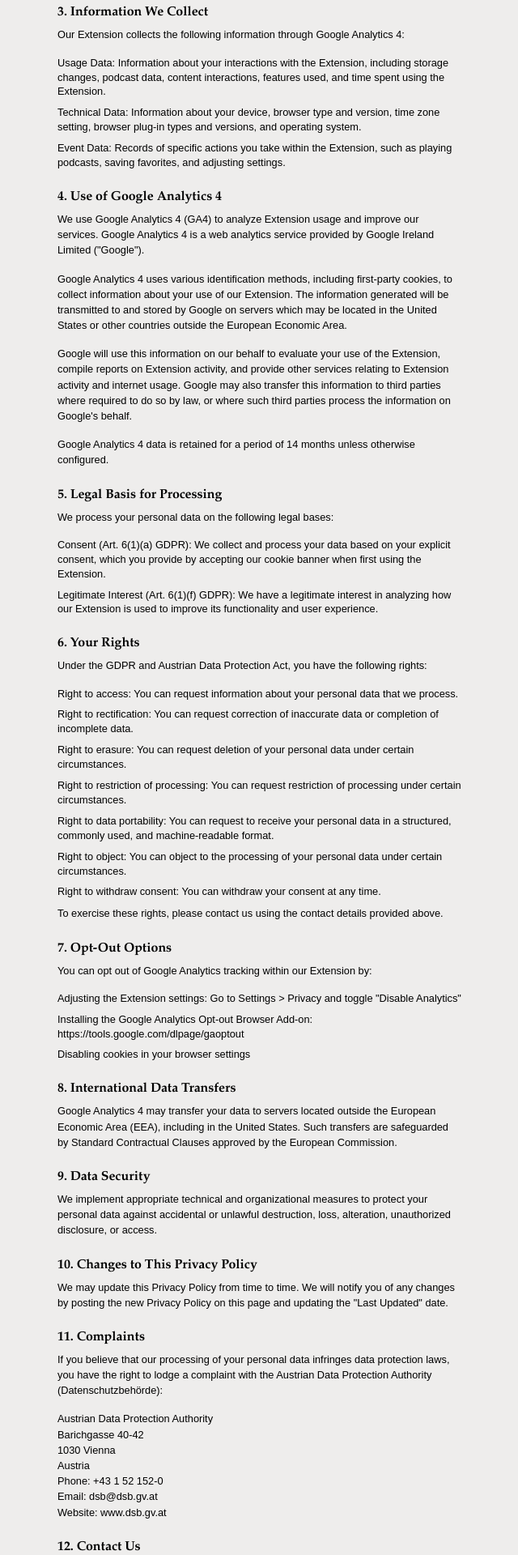
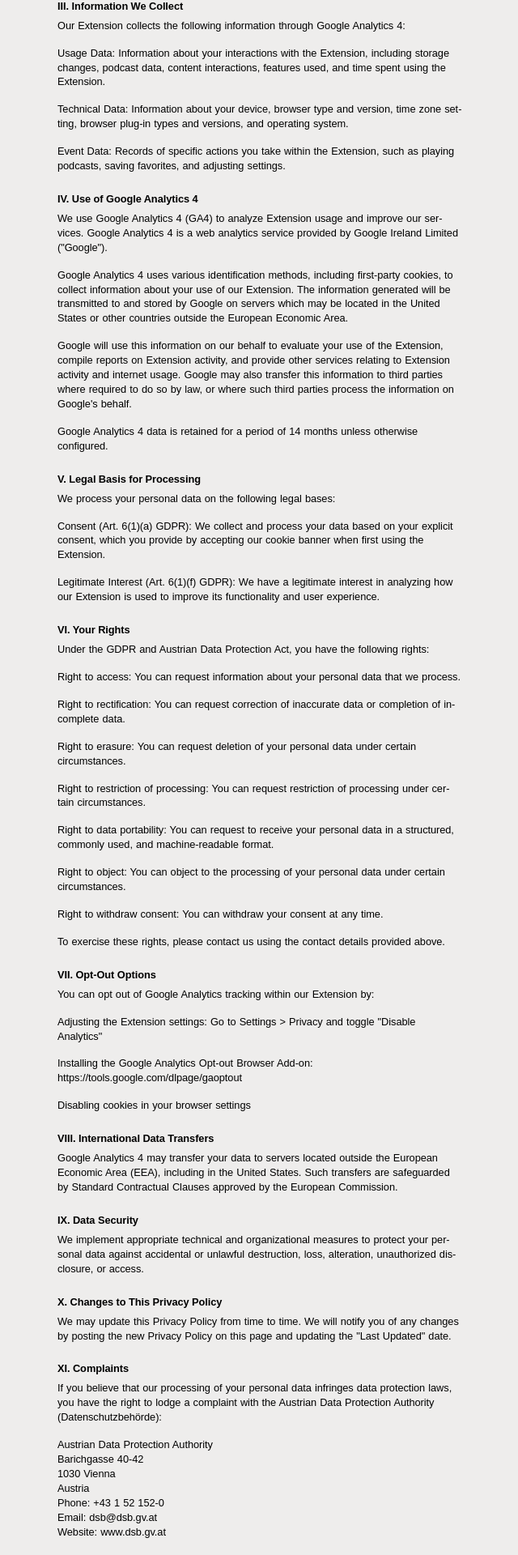
Before and after one commit to lukasmoro/tiny-software, a React (Create React App) app: page /privacy in a window 1280 px wide. Shown: the part 540-2460 px from the top of the page at 81% size, without its empty margins (319-959 px from the left). Built offline with nearby package versions, Linux system fonts and the light colour scheme.

Commit message:
Refactor CSS styles for headings and paragraphs; remove unused Navigation and Sentence components; update import paths in Home component; enhance Privacy Policy section headings with Roman numerals.

```diff
--- a/src/App.css
+++ b/src/App.css
@@ -30,34 +30,29 @@
 }
 
 h3 {
-  font-size: 1rem;
+  font-size: 0.8rem;
   font-weight: 600;
   color: #000000;
   letter-spacing: -0.005em;
   margin: 1.5rem 0 0.5rem 0;
-
-}
-
-li {
-  font-size: 0.8rem;
-  font-weight: 200;
-  color: #000000;
   font-family: sans-serif;
-  margin-bottom: 0.5rem;
-  line-height: 1.4;
 }
 
 ul {
   list-style-type: none;
 }
 
-p {
+p, li {
   font-size: 0.8rem;
   font-weight: 200;
   color: #000000;
   font-family: sans-serif;
   margin-bottom: 1rem;
-  line-height: 1.5;
+  line-height: 1.4;
+  max-width: 80ch;
+  letter-spacing: -0.005em;
+  word-spacing: 0.05em;
+  hyphens: auto;
 }
 
 .page-container {
--- a/src/pages/Home.jsx
+++ b/src/pages/Home.jsx
@@ -1,5 +1,5 @@
 import React from 'react';
-import Sentence from './Sentence';
+import Sentence from '../components/Sentence';
 
 function Home() {
   return (
--- a/src/pages/PrivacyPolicy.jsx
+++ b/src/pages/PrivacyPolicy.jsx
@@ -5,12 +5,12 @@
     <div className="page-container">
       <h2>Privacy Policy for Tiny Podcasts</h2>
       <p>Last Updated: 19th March 2025</p>
-      <h3>1. Introduction</h3>
+      <h3>I. Introduction</h3>
       <p>
       Tiny Software, registered at Großklein 12, Austria ("we", "us", or "our") operates the Tiny Podcasts Chrome extension (the "Extension"). This Privacy Policy informs you about how we collect, use, and process your personal data when you use our Extension, and your rights regarding your personal data in accordance with the General Data Protection Regulation (GDPR) and the Austrian Data Protection Act (Datenschutzgesetz).
       </p>
 
-      <h3>2. Data Controller</h3>
+      <h3>II. Data Controller</h3>
       <p>
         Tiny Software (Lukas Moro)<br />
         Grossklein 12<br />
@@ -20,7 +20,7 @@
         Phone: +436649288857<br />
       </p>
 
-      <h3>3. Information We Collect</h3>
+      <h3>III. Information We Collect</h3>
       <p>Our Extension collects the following information through Google Analytics 4:</p>
       <ul>
         <li>Usage Data: Information about your interactions with the Extension, including storage changes, podcast data, content interactions, features used, and time spent using the Extension.</li>
@@ -28,7 +28,7 @@
         <li>Event Data: Records of specific actions you take within the Extension, such as playing podcasts, saving favorites, and adjusting settings.</li>
       </ul>
 
-      <h3>4. Use of Google Analytics 4</h3>
+      <h3>IV. Use of Google Analytics 4</h3>
       <p>
         We use Google Analytics 4 (GA4) to analyze Extension usage and improve our services. Google Analytics 4 is a web analytics service provided by Google Ireland Limited ("Google").
       </p>
@@ -42,14 +42,14 @@
         Google Analytics 4 data is retained for a period of 14 months unless otherwise configured.
       </p>
 
-      <h3>5. Legal Basis for Processing</h3>
+      <h3>V. Legal Basis for Processing</h3>
       <p>We process your personal data on the following legal bases:</p>
       <ul>
         <li>Consent (Art. 6(1)(a) GDPR): We collect and process your data based on your explicit consent, which you provide by accepting our cookie banner when first using the Extension.</li>
         <li>Legitimate Interest (Art. 6(1)(f) GDPR): We have a legitimate interest in analyzing how our Extension is used to improve its functionality and user experience.</li>
       </ul>
 
-      <h3>6. Your Rights</h3>
+      <h3>VI. Your Rights</h3>
       <p>Under the GDPR and Austrian Data Protection Act, you have the following rights:</p>
       <ul>
         <li>Right to access: You can request information about your personal data that we process.</li>
@@ -62,7 +62,7 @@
       </ul>
       <p>To exercise these rights, please contact us using the contact details provided above.</p>
 
-      <h3>7. Opt-Out Options</h3>
+      <h3>VII. Opt-Out Options</h3>
       <p>You can opt out of Google Analytics tracking within our Extension by:</p>
       <ul>
         <li>Adjusting the Extension settings: Go to Settings {'>'}  Privacy and toggle "Disable Analytics"</li>
@@ -70,22 +70,22 @@
         <li>Disabling cookies in your browser settings</li>
       </ul>
 
-      <h3>8. International Data Transfers</h3>
+      <h3>VIII. International Data Transfers</h3>
       <p>
         Google Analytics 4 may transfer your data to servers located outside the European Economic Area (EEA), including in the United States. Such transfers are safeguarded by Standard Contractual Clauses approved by the European Commission.
       </p>
 
-      <h3>9. Data Security</h3>
+      <h3>IX. Data Security</h3>
       <p>
         We implement appropriate technical and organizational measures to protect your personal data against accidental or unlawful destruction, loss, alteration, unauthorized disclosure, or access.
       </p>
 
-      <h3>10. Changes to This Privacy Policy</h3>
+      <h3>X. Changes to This Privacy Policy</h3>
       <p>
         We may update this Privacy Policy from time to time. We will notify you of any changes by posting the new Privacy Policy on this page and updating the "Last Updated" date.
       </p>
 
-      <h3>11. Complaints</h3>
+      <h3>XI. Complaints</h3>
       <p>
         If you believe that our processing of your personal data infringes data protection laws, you have the right to lodge a complaint with the Austrian Data Protection Authority (Datenschutzbehörde):
       </p>
@@ -99,7 +99,7 @@
         Website: www.dsb.gv.at
       </p>
 
-      <h3>12. Contact Us</h3>
+      <h3>XII. Contact Us</h3>
       <p>
         If you have any questions about this Privacy Policy or our data practices, please contact us using the contact details provided above.
       </p>
```
Also changed, not shown: src/components/Navigation.jsx (deleted, +0 -19 lines), src/components/Sentence.css (renamed from src/pages/Sentence.css), src/components/Sentence.jsx (renamed from src/pages/Sentence.jsx).
